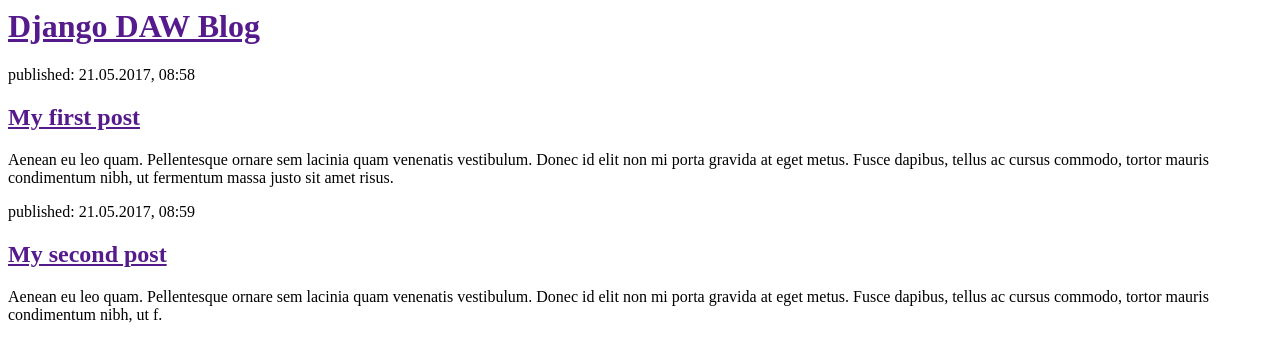
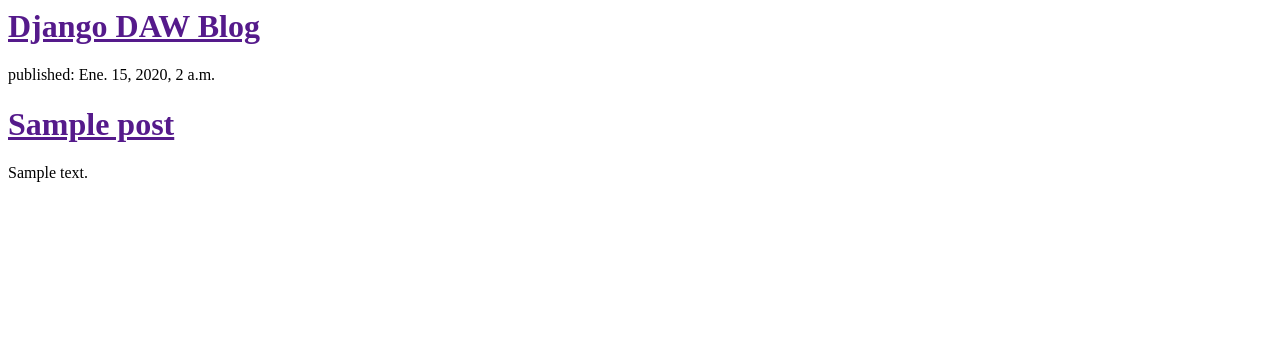
Before and after one commit to miguelgarcia18/my-first-blog, a Django app: page / in a window 1280 px wide. Shown: the top 362 px of the page. Run offline with Django 3.2, Linux system fonts and the light colour scheme; tables that the repository leaves empty hold one stand-in row (values such as "Sample post").

Commit message:
Modificacion a las vistas y plantillas para mostrar posts de la base de datos.

```diff
--- a/blog/templates/blog/post_list.html
+++ b/blog/templates/blog/post_list.html
@@ -7,24 +7,15 @@
             <h1><a href="">Django DAW Blog</a></h1>
         </div>
 
-        <div>
-            <p>published: 21.05.2017, 08:58</p>
-            <h2><a href="">My first post</a></h2>
-            <p>
-                Aenean eu leo quam. Pellentesque ornare sem lacinia quam venenatis vestibulum. Donec id elit non mi
-                porta gravida at eget metus. Fusce dapibus, tellus ac cursus commodo, tortor mauris condimentum nibh, ut
-                fermentum massa justo sit amet risus.
-            </p>
-        </div>
+        {% for post in posts %}
 
-        <div>
-            <p>published: 21.05.2017, 08:59</p>
-            <h2><a href="">My second post</a></h2>
-            <p>
-                Aenean eu leo quam. Pellentesque ornare sem lacinia quam venenatis vestibulum. Donec id elit non mi
-                porta gravida at eget metus. Fusce dapibus, tellus ac cursus commodo, tortor mauris condimentum nibh, ut
-                f.
-            </p>
-        </div>
+		<div>
+    		<p>published: {{ post.published_date }}</p>
+    		<h1><a href="">{{ post.title }}</a></h1>
+    		<p>{{ post.text|linebreaksbr }}</p>
+		</div>
+
+		{% endfor %}
+
     </body>
 </html>
--- a/blog/views.py
+++ b/blog/views.py
@@ -1,6 +1,9 @@
 from django.shortcuts import render
+from django.utils import timezone
+from .models import Post
 
 # Create your views here.
 
 def post_list(request):
-    return render(request, 'blog/post_list.html', {})
+    posts = Post.objects.filter(published_date__lte=timezone.now()).order_by('published_date')
+    return render(request, 'blog/post_list.html', {'posts': posts})
```
